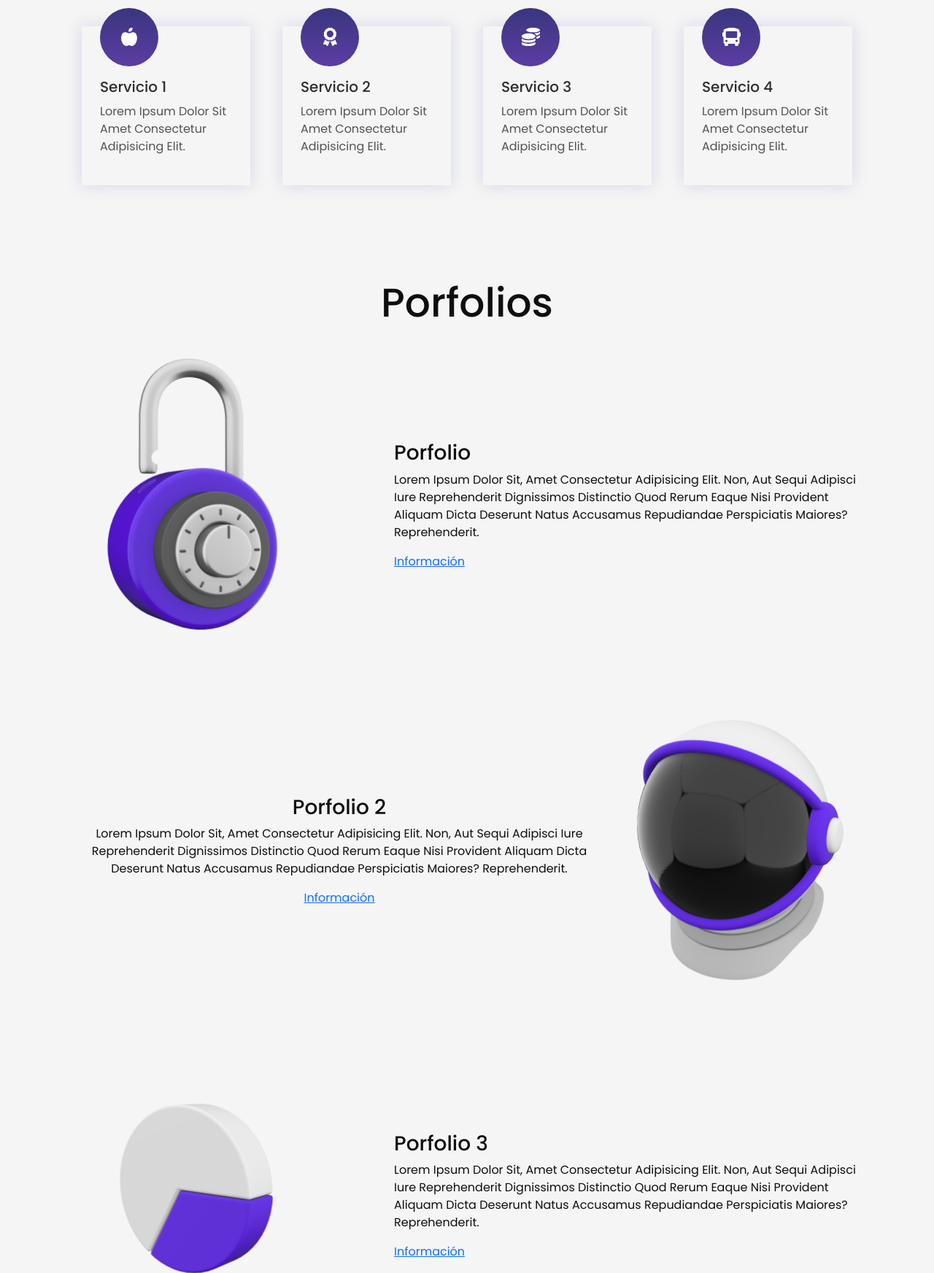
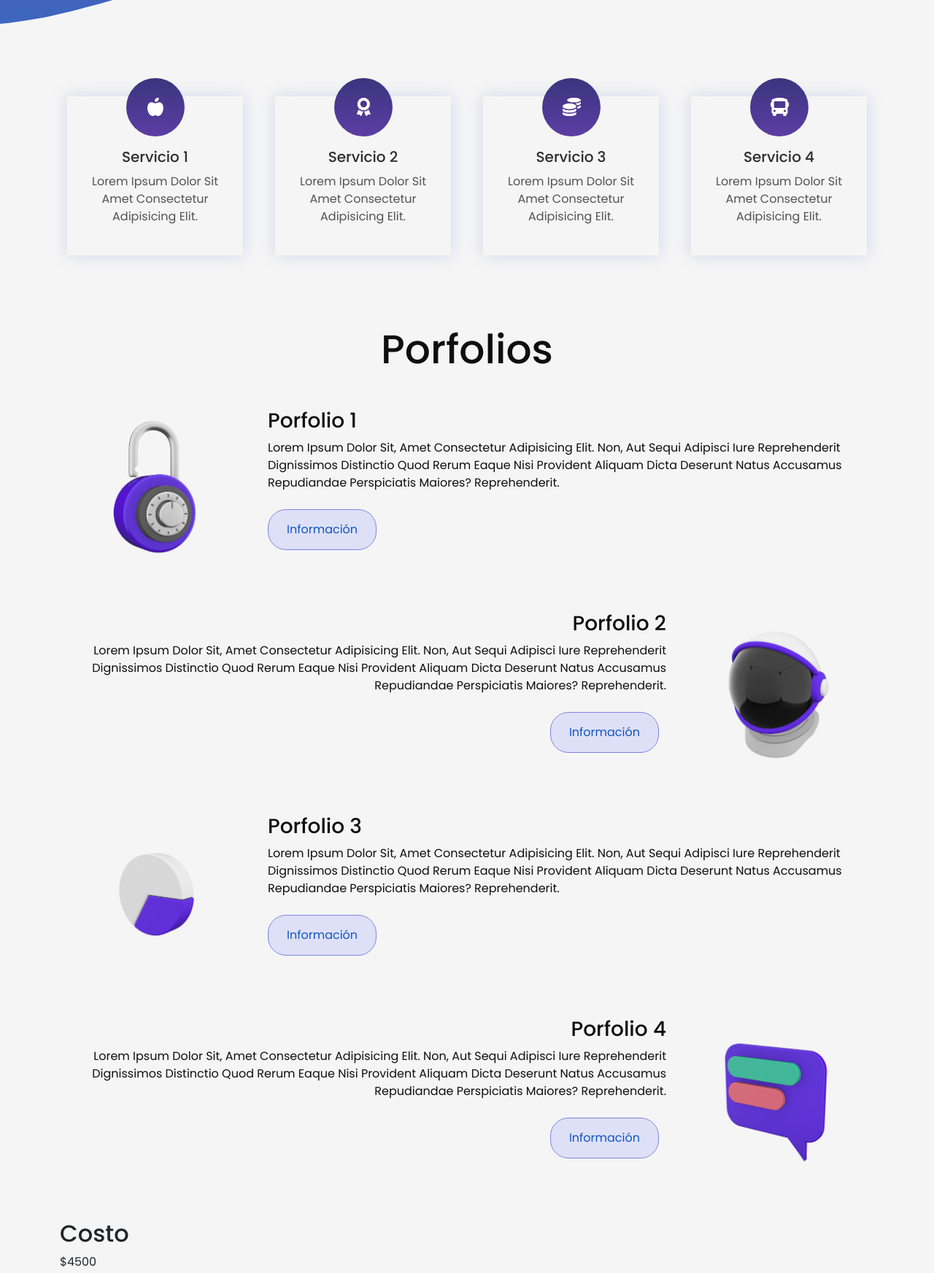
Before and after one commit to KevinC10/coder52260, a plain HTML site: page index.html in a window 1280 px wide. Shown: the part 700-2445 px from the top of the page at 73% size. Drawn offline with nearby package versions, Linux system fonts and the light colour scheme.

Commit message:
Adecuación de estilos de bootstrap

```diff
--- a/index.html
+++ b/index.html
@@ -23,7 +23,7 @@
 
 <body>
 
-    <header>
+    <header class="pb-5">
         <div class="menu container">
             <a href="#" class="logo text-decoration-none text-white">Logo</a>
             <input type="checkbox" id="menu">
@@ -34,20 +34,21 @@
             <nav class="navbar">
                 <ul>
                     <li><a class="text-decoration-none text-white" href="#">Inicio</a> </li>
-                    <li><a class="text-decoration-none text-white" href="#">Servicios</a> </li>
-                    <li><a class="text-decoration-none text-white" href="#">Porfolio</a> </li>
+                    <li><a class="text-decoration-none text-white" href="javascript:mover('servicios')">Servicios</a>
+                    </li>
+                    <li><a class="text-decoration-none text-white" href="javascript:mover('porfolios')">Porfolio</a>
+                    </li>
                     <li><a class="text-decoration-none text-white " href="#">Contacto</a> </li>
                 </ul>
             </nav>
-
         </div>
         <!-- SECCIÓN DE INFORMACIÓN  -->
 
         <div class="info-container container mt-5">
             <div class="content">
 
-                <H1>HOLA MUNDO</H1>
-                <p>
+                <H1 class="text-white">HOLA MUNDO</H1>
+                <p class="text-white">
                     Lorem ipsum dolor sit amet consectetur adipisicing elit.
                 </p>
                 <a href="#" class="btn-1 text-decoration-none text-white">Mas información</a>
@@ -60,10 +61,10 @@
 
 
     <!-- SECCIÓN DE SERVICIOS -->
-    <div class="container mt-5">
+    <div id="servicios" class="container mt-5 pt-5">
         <div class="row">
             <div class="col-md-3 mb-5">
-                <div class="service">
+                <div class="service text-center">
                     <img src="images/icon1.svg" class="mb-3" alt="">
                     <h3>Servicio 1</h3>
                     <p>
@@ -72,7 +73,7 @@
                 </div>
             </div>
             <div class="col-md-3 mb-5">
-                <div class="service">
+                <div class="service text-center">
                     <img src="images/icon2.svg" class="mb-3" alt="">
                     <h3>Servicio 2</h3>
                     <p>
@@ -81,7 +82,7 @@
                 </div>
             </div>
             <div class="col-md-3 mb-5">
-                <div class="service">
+                <div class="service text-center">
                     <img src="images/icon3.svg" class="mb-3" alt="">
                     <h3>Servicio 3</h3>
                     <p>
@@ -91,7 +92,7 @@
             </div>
             <div class="col-md-3 mb-5">
 
-                <div class="service">
+                <div class="service text-center">
                     <img src="images/icon4.svg" class="mb-3" alt="">
                     <h3>Servicio 4</h3>
                     <p>
@@ -104,74 +105,89 @@
 
 
     <!-- SECCIÓN DE PORTAFOLIO -->
-    <section class="porfolios container">
+    <section id="porfolios" class="porfolios container mt-5">
 
-        <h2>Porfolios</h2>
-        <div class="porfolio">
-            <img src="images/img1.png" alt="">
+        <h2 class="mb-5">Porfolios</h2>
+
+        <div class="row mt-5 mb-5">
+            <div class="col-sm-3">
+                <img class="img-porf" src="images/img1.png" alt="">
+            </div>
+            <div class="col-sm-9">
                 <div class="porfolio-1">
-                <h3>Porfolio</h3>
+                    <h3>Porfolio 1</h3>
                     <p>
-                    Lorem ipsum dolor sit, amet consectetur adipisicing elit. Non, aut sequi adipisci iure reprehenderit
-                    dignissimos distinctio quod rerum eaque nisi provident aliquam dicta deserunt natus accusamus
+                        Lorem ipsum dolor sit, amet consectetur adipisicing elit. Non, aut sequi adipisci iure
+                        reprehenderit
+                        dignissimos distinctio quod rerum eaque nisi provident aliquam dicta deserunt natus
+                        accusamus
                         repudiandae perspiciatis maiores? Reprehenderit.
                     </p>
-                <a href="#" class="btn-2">Información</a>
-
+                    <a href="#" class="btn-1 mt-2">Información</a>
+                </div>
+            </div>
         </div>
 
-        </div>
-
-        <div class="porfolio">
-
+        <div class="row mt-5 mb-5">
+            <div class="col-sm-9">
                 <div class="porfolio-2">
                     <h3>Porfolio 2</h3>
                     <p>
-                    Lorem ipsum dolor sit, amet consectetur adipisicing elit. Non, aut sequi adipisci iure reprehenderit
-                    dignissimos distinctio quod rerum eaque nisi provident aliquam dicta deserunt natus accusamus
+                        Lorem ipsum dolor sit, amet consectetur adipisicing elit. Non, aut sequi adipisci iure
+                        reprehenderit
+                        dignissimos distinctio quod rerum eaque nisi provident aliquam dicta deserunt natus
+                        accusamus
                         repudiandae perspiciatis maiores? Reprehenderit.
                     </p>
-                <a href="#" class="btn-2">Información</a>
-
+                    <a href="#" class="btn-1 mt-2">Información</a>
                 </div>
-            <img src="images/img2.png" alt="">
+            </div>
+            <div class="col-sm-3">
+                <img class="img-porf" src="images/img2.png" alt="">
+            </div>
         </div>
 
-        <div class="porfolio">
-            <img src="images/img3.png" alt="">
+        <div class="row mt-5 mb-5">
+            <div class="col-sm-3">
+                <img class="img-porf" src="images/img3.png" alt="">
+            </div>
+            <div class="col-sm-9">
                 <div class="porfolio-1">
                     <h3>Porfolio 3</h3>
                     <p>
-                    Lorem ipsum dolor sit, amet consectetur adipisicing elit. Non, aut sequi adipisci iure reprehenderit
-                    dignissimos distinctio quod rerum eaque nisi provident aliquam dicta deserunt natus accusamus
+                        Lorem ipsum dolor sit, amet consectetur adipisicing elit. Non, aut sequi adipisci iure
+                        reprehenderit
+                        dignissimos distinctio quod rerum eaque nisi provident aliquam dicta deserunt natus
+                        accusamus
                         repudiandae perspiciatis maiores? Reprehenderit.
                     </p>
-                <a href="#" class="btn-2">Información</a>
-
+                    <a href="#" class="btn-1 mt-2">Información</a>
+                </div>
+            </div>
         </div>
 
-        </div>
-
-        <div class="porfolio">
-
+        <div class="row mt-5 mb-5">
+            <div class="col-sm-9">
                 <div class="porfolio-2">
                     <h3>Porfolio 4</h3>
                     <p>
-                    Lorem ipsum dolor sit, amet consectetur adipisicing elit. Non, aut sequi adipisci iure reprehenderit
-                    dignissimos distinctio quod rerum eaque nisi provident aliquam dicta deserunt natus accusamus
+                        Lorem ipsum dolor sit, amet consectetur adipisicing elit. Non, aut sequi adipisci iure
+                        reprehenderit
+                        dignissimos distinctio quod rerum eaque nisi provident aliquam dicta deserunt natus
+                        accusamus
                         repudiandae perspiciatis maiores? Reprehenderit.
                     </p>
-                <a href="#" class="btn-2">Información</a>
-
+                    <a href="#" class="btn-1 mt-2">Información</a>
                 </div>
-            <img src="images/img4.png" alt="">
+            </div>
+            <div class="col-sm-3">
+                <img class="img-porf" src="images/img4.png" alt="">
+            </div>
         </div>
 
+    </section>
 
-        <article>
 
-        </article>
-    </section>
     <!-- SECCIÓN DE SERVICIOS -->
     <footer>
         <div class="container">
@@ -195,10 +211,46 @@
                 </div>
 
             </div>
+        </div>
+
+        <div class="container mt-2 mb-5">
+            <h2 class="text-center h2 mb-4">Contáctanos</h2>
+            <form action="">
+                <div class="row">
+                    <div class="col-md-6">
+                        <div class="form-group mb-1">
+                            <input class="form-control" type="text" id="txtNombre" name="txtNombre" required
+                                placeholder="Nombres Completos">
+                        </div>
+                        <div class="form-group mb-1">
+                            <input class="form-control" type="email" id="txtCorreo" name="txtCorreo" required
+                                placeholder="E-mail">
+                        </div>
+                        <div class="form-group mb-1">
+                            <textarea rows="4" class="form-control" placeholder="Detalles"></textarea>
+                        </div>
+                        <div class="form-group mb-1">
+                            <button class="btn-1 mt-2 w-100" type="submit" name="btnSubmit"
+                                id="btnSubmit">Enviar</button>
+                        </div>
+                    </div>
+                    <div class="col-md-6 text-center">
+                        <img class="img-porf" src="images/img4.png" alt="">
+                    </div>
+                </div>
+            </form>
+        </div>
+
+
     </footer>
 
 
     <script src="" async defer></script>
+    <script>
+        function mover(div) {
+            document.getElementById(div).scrollIntoView();
+        }
+    </script>
 </body>
 
 </html>
--- a/style.css
+++ b/style.css
@@ -1,6 +1,6 @@
-@import url('https://fonts.googleapis.com/css2?family=Poppins:wght@400;500;600;700&display=swap') ;
+@import url('https://fonts.googleapis.com/css2?family=Poppins:wght@400;500;600;700&display=swap');
 
-*{
+* {
     margin: 0;
     padding: 0;
     box-sizing: border-box;
@@ -10,11 +10,11 @@
     font-family: 'Poppins', sans-serif !important;
 }
 
-body{
+body {
     background-color: #f5f5f5;
 }
 
-header{
+header {
     /* background-color: #58F6C7; */
     background-image: url(images/hero.svg);
     background-position: center bottom;
@@ -25,69 +25,67 @@ header{
     align-items: center;
 }
 
-.container{
-    max-width: 1100px;
-    margin: 0 auto;
-}
-.menu{
+
+.menu {
     position: absolute;
-    top:10px;
-    left:0;
+    top: 10px;
+    left: 0;
     right: 0;
     display: flex;
     align-items: center;
     justify-content: space-between;
     z-index: 1000;
 }
-.menu .logo{
+
+.menu .logo {
     font-weight: 700;
     font-size: 25px;
     color: #ffffff;
 }
 
-.menu .navbar ul li{
+.menu .navbar ul li {
     position: relative;
     float: left;
     padding: 20px;
 }
 
-.menu.navbar ul li a{
+.menu.navbar ul li a {
     font-size: 18px;
     padding: 20px;
     color: #2d2d2d;
     display: block;
 }
 
-.menu.navbar ul li a:hover{
+.menu.navbar ul li a:hover {
     color: #0EAEF3;
 }
 
-#menu{
+#menu {
     display: none;
 
 }
 
-.menu-icono{
+.menu-icono {
     width: 25px;
 }
 
-.menu label{
+.menu label {
     cursor: pointer;
     display: none;
 
 }
 
-.info-container{
+.info-container {
     display: flex;
     justify-content: space-between;
     align-items: center;
 }
 
-.contet{
+.contet {
     padding: 150px 150px 0px 0px;
 }
 
-.contet h1{
+.contet h1 {
     color: #ffffff;
     font-size: 55px;
     text-transform: uppercase;
@@ -95,31 +93,33 @@ header{
     line-height: 55px;
 }
 
-.contet p{
+.contet p {
     margin-top: 25px;
     color: #2d2d2d;
     text-transform: uppercase;
     font-size: 35px;
     line-height: 40px;
 }
+
 /* BOTONES*/
-.btn-1{
+.btn-1 {
     display: inline-block;
     background-color: rgba(170, 177, 255, 0.3);
     border: 1px solid #7d85e0;
     margin: 35px 10px 0px 0px;
-    padding: 15px  25px;
+    padding: 15px 25px;
     color: #1054c1;
     border-radius: 25px;
+    text-decoration: none;
 }
 
-.btn-1:hover{
+.btn-1:hover {
     background-color: #9ebded;
 }
 
 /* SERVICIOS*/
 
-.services{
+.services {
     padding: 10px 0px;
     display: flex;
     justify-content: space-between;
@@ -127,49 +127,58 @@ header{
 
 }
 
-.service{
+.service {
     padding: 25px;
     margin: 0px 10px;
     box-shadow: 0px 0px 20px rgba(135, 141, 214, 0.3);
 }
 
-.service img{
+.service img {
     margin-top: -50px;
 }
 
-.service h3{
+.service h3 {
     font-size: 20px;
     color: #2d2d2d;
     margin-bottom: 10px;
 }
 
-.service p{
+.service p {
     color: #525254;
     font-size: 16px;
 }
 
 /* PORTAFOLIO*/
 
-.porfolios{
-    padding: 80px 0px;
+.porfolios {
+    /*padding: 80px 0px;*/
     text-align: center;
     color: #0E0E0E;
 }
 
-.porfolios h2{
+.porfolios h2 {
     font-size: 55px;
 }
 
-.porfolio{
+.h2 {
+    font-size: 55px;
+}
+
+.porfolio {
     display: flex;
     align-items: center;
 }
 
-.porfolio img{
-    width: 350px;
+.img-porf {
+    height: 230px;
 }
 
-.porfolio-1{
+.porfolio-1 {
     text-align: left;
-    margin-left: 100px;
+    /* margin-left: 100px;*/
 }
+
+.porfolio-2 {
+    text-align: right;
+    /* margin-left: 100px;*/
+}
```
Lines whose indentation alone changed are shown as unchanged.
